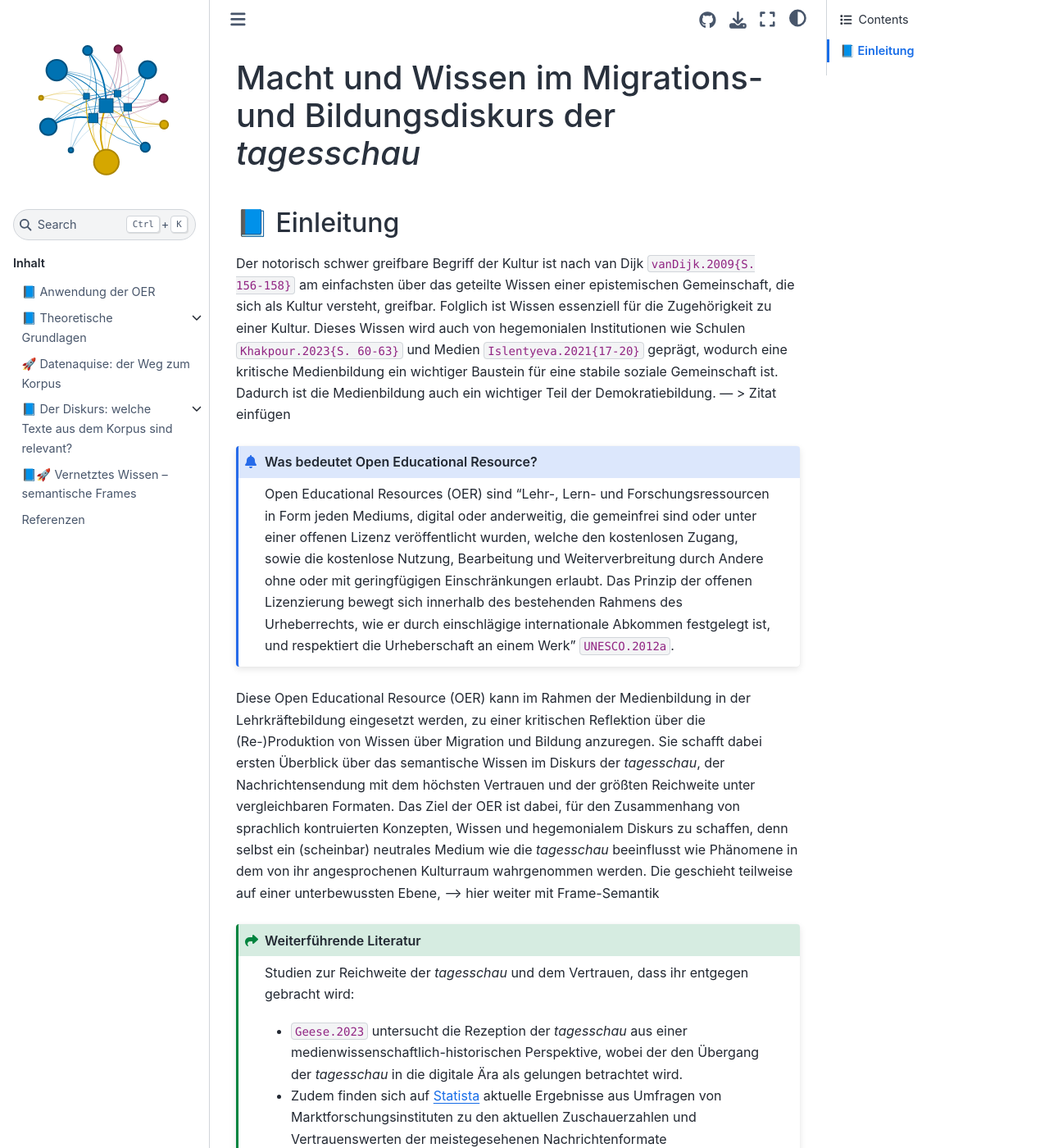
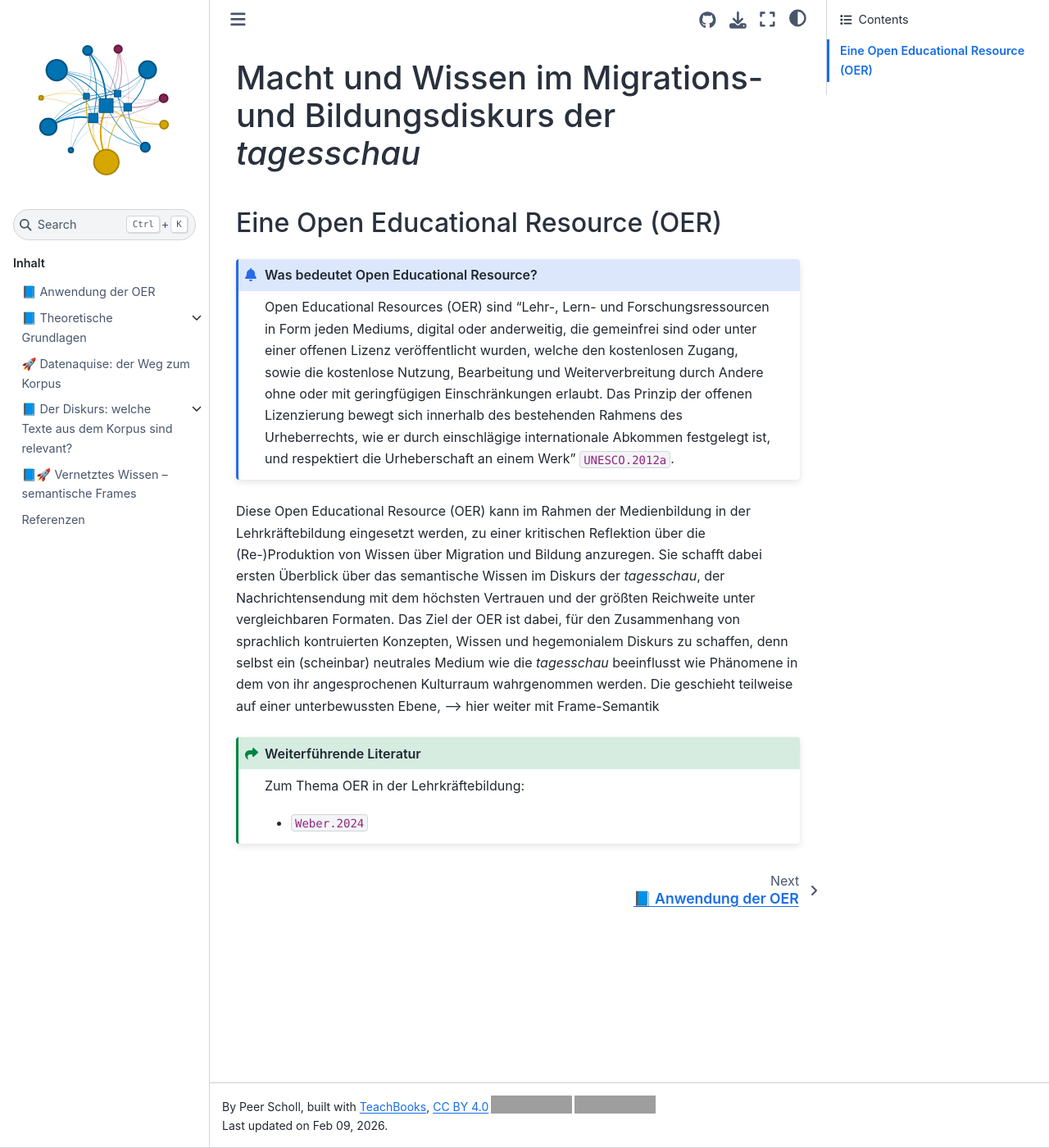
Before and after one commit to elpeero/diskursmacht-oer, a Jupyter Book: the page built from book/einleitung.md, in a window 1280 px wide and 1400 px high. Shown: the whole window at 82% size. Built offline with Jupyter Book 1.0.4 settings and Sphinx 7.4.7 and the Sphinx Book theme 1.1.4, drawn with Linux system fonts in a browser that asks for light colours; comment, search, counter and statistics services are not loaded; cross-references to code outside the pages are shown as plain code; some of the changed text lies outside the part shown; grey boxes are pictures that could not be loaded.

Commit message:
Updated content.

````diff
--- a/book/einleitung.md
+++ b/book/einleitung.md
@@ -1,8 +1,6 @@
 # Macht und Wissen im Migrations- und Bildungsdiskurs der _tagesschau_
+## Eine Open Educational Resource (OER)
 
-## 📘 Einleitung
-
-Der notorisch schwer greifbare Begriff der Kultur ist nach van Dijk {cite:yearpar}`vanDijk.2009{S. 156-158}` am einfachsten über das geteilte Wissen einer epistemischen Gemeinschaft, die sich als Kultur versteht, greifbar. Folglich ist Wissen essenziell für die Zugehörigkeit zu einer Kultur. Dieses Wissen wird auch von hegemonialen Institutionen wie Schulen {cite:p}`Khakpour.2023{S. 60-63}` und Medien {cite:p}`Islentyeva.2021{17-20}` geprägt, wodurch eine kritische Medienbildung ein wichtiger Baustein für eine stabile soziale Gemeinschaft ist. Dadurch ist die Medienbildung auch ein wichtiger Teil der Demokratiebildung. --- > Zitat einfügen
 
 ```{admonition} Was bedeutet Open Educational Resource?
 :class: keypoint
@@ -14,11 +12,6 @@
 ```{admonition} Weiterführende Literatur
 :class: seealso
 
-Studien zur Reichweite der _tagesschau_ und dem Vertrauen, dass ihr entgegen gebracht wird:
-
-- {cite:t}`Geese.2023` untersucht die Rezeption der _tagesschau_ aus einer medienwissenschaftlich-historischen Perspektive, wobei der den Übergang der _tagesschau_ in die digitale Ära als gelungen betrachtet wird.
-- Zudem finden sich auf <a href="https://de.statista.com/homepage" class="external-link" target="_blank">Statista</a> aktuelle Ergebnisse aus Umfragen von Marktforschungsinstituten zu den aktuellen Zuschauerzahlen und Vertrauenswerten der meistegesehenen Nachrichtenformate {cite:p}`Statista.2026a`, sowie zur Entwicklung der Zuschauerzahlen seit den 90er Jahren {cite:p}`Statista.2026b`.
-
 Zum Thema OER in der Lehrkräftebildung:
 
 - {cite:t}`Weber.2024`
````
Also changed, not shown: book/einleitung/einleitung.md (added, +13 -0 lines).
